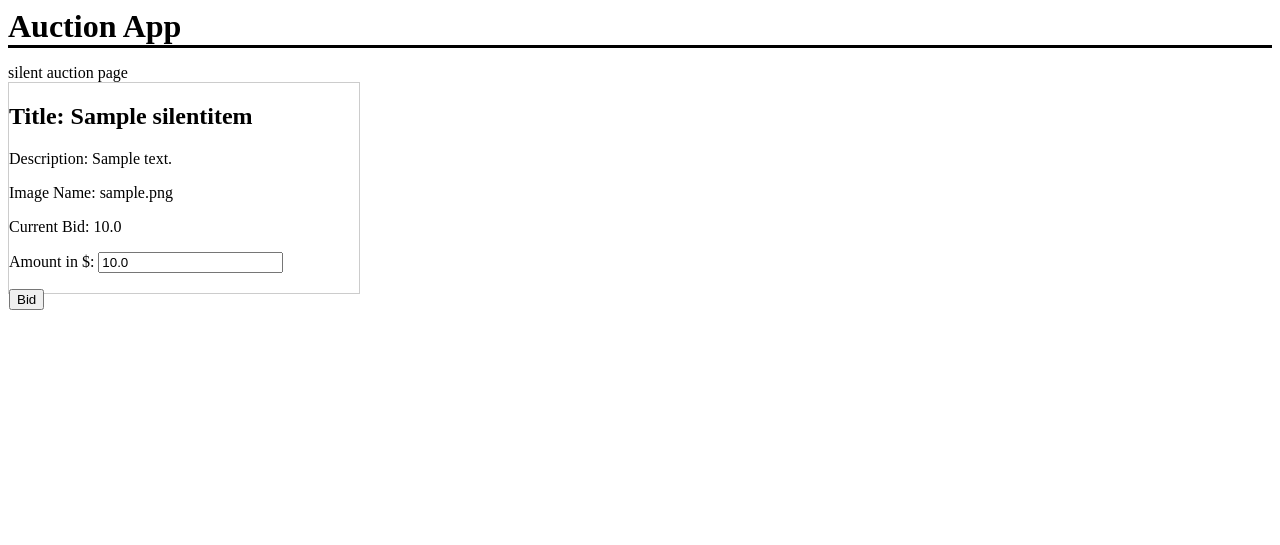
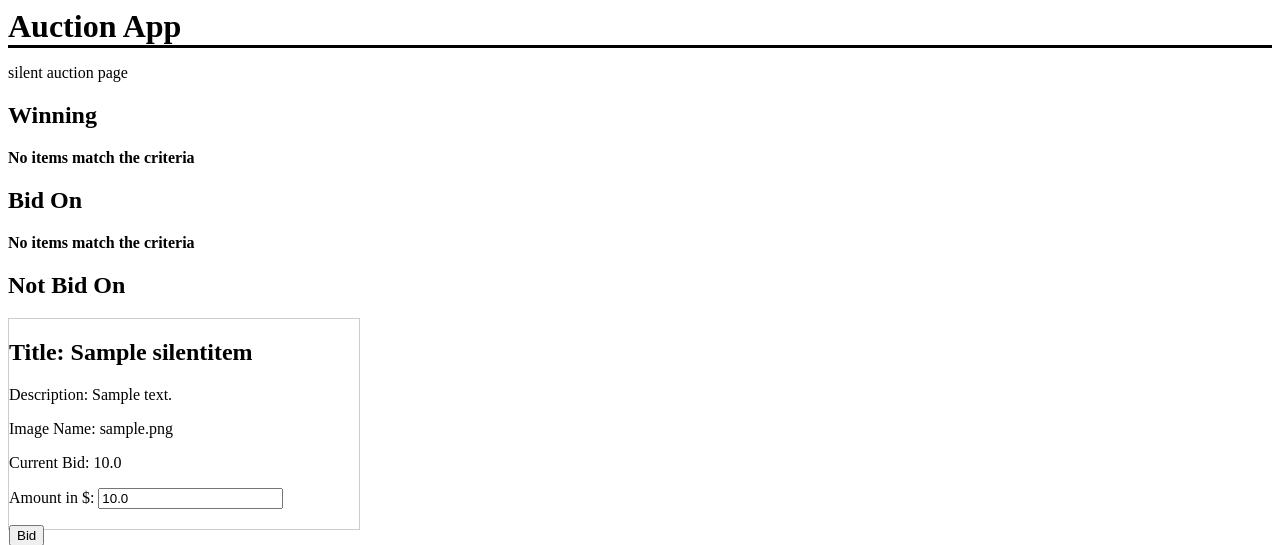
Before and after one commit to bentaylor238/AuctionApplication, a Django app: page /silent in a window 1280 px wide. Shown: the top 545 px of the page. Run offline with Django 3.2, Linux system fonts and the light colour scheme; tables that the repository leaves empty hold one stand-in row (values such as "Sample post").

Commit message:
made it so the silent page filters items by winning, bid on, and unbid

```diff
--- a/auction_app/templates/silent.html
+++ b/auction_app/templates/silent.html
@@ -2,14 +2,16 @@
 {% block content %}
     silent auction page
     <br>
-    {% if itembid %}
-        {% for bid, item, form in itembid %}
+    {% if objects %}
+        {% for object, title in objects %}
+            <h2>{{ title }}</h2>
+            {% if object %}
+                {% for bid, item, form in object %}
                     <div style="width: 350px; height: 210px; border: solid 1px #ccc; display: inline-block;">
                     <h2>Title: {{ item.title }}</h2>
                     <p>Description: {{ item.description }}</p>
                     <p>Image Name: {{ item.imageName }}</p>
                     <p>Current Bid: {{ bid.amount }}</p>
-
                     <form action="{% url 'submit_bid' %}" method="post">
                         {% csrf_token %}
                         {{ form.as_p }}
@@ -21,4 +23,9 @@
             {% else %}
                 <strong>No items match the criteria</strong>
             {% endif %}
+            <br>
+        {% endfor %}
+    {% else %}
+        <strong>No items match the criteria</strong>
+    {% endif %}
 {% endblock %}
--- a/auction_app/views.py
+++ b/auction_app/views.py
@@ -80,9 +80,8 @@ def silent(request):
     #
     # createMockItems()
 
-    context = {
-        'itembid': getBidItemForm()
-    }
+    context = getContextSilent(request)
+
     return render(request, 'silent.html', context)
 
 
@@ -127,10 +126,42 @@ def submit_bid(request):
         else:
             # this means invalid data was posted
             print("invalid data")
-        context = {
-            'itembid': getBidItemForm()
-        }
+
+        context = getContextSilent(request)
+
     return render(request, 'silent.html', context)
+
+
+def getContextSilent(request):
+    print('#####', request.user.username)
+    context = {
+        'objects': getCategories(request),
+    }
+    return context
+
+
+def getCategories(request):
+    biditemform = getBidItemForm()
+    winning = []
+    bidon = []
+    unbid = []
+    for bid, item, form in biditemform:
+        if str(bid.user) == str(request.user.username):
+            winning.append((bid, item, form))
+        elif userHasBidOn(item, request):
+            bidon.append((bid, item, form))
+        else:
+            unbid.append((bid, item, form))
+    return (winning, 'Winning'), (bidon, 'Bid On'), (unbid, 'Not Bid On')
+
+
+def userHasBidOn(item, request):
+    bids = Bid.objects.filter(item=item)
+    for bid in bids:
+        if str(bid.user) == str(request.user.username) and bid.amount != 0.0:
+            return True
+    return False
+
 
 def users(request):
     users = AuctionUser.objects.all()
```
Lines whose indentation alone changed are shown as unchanged.
